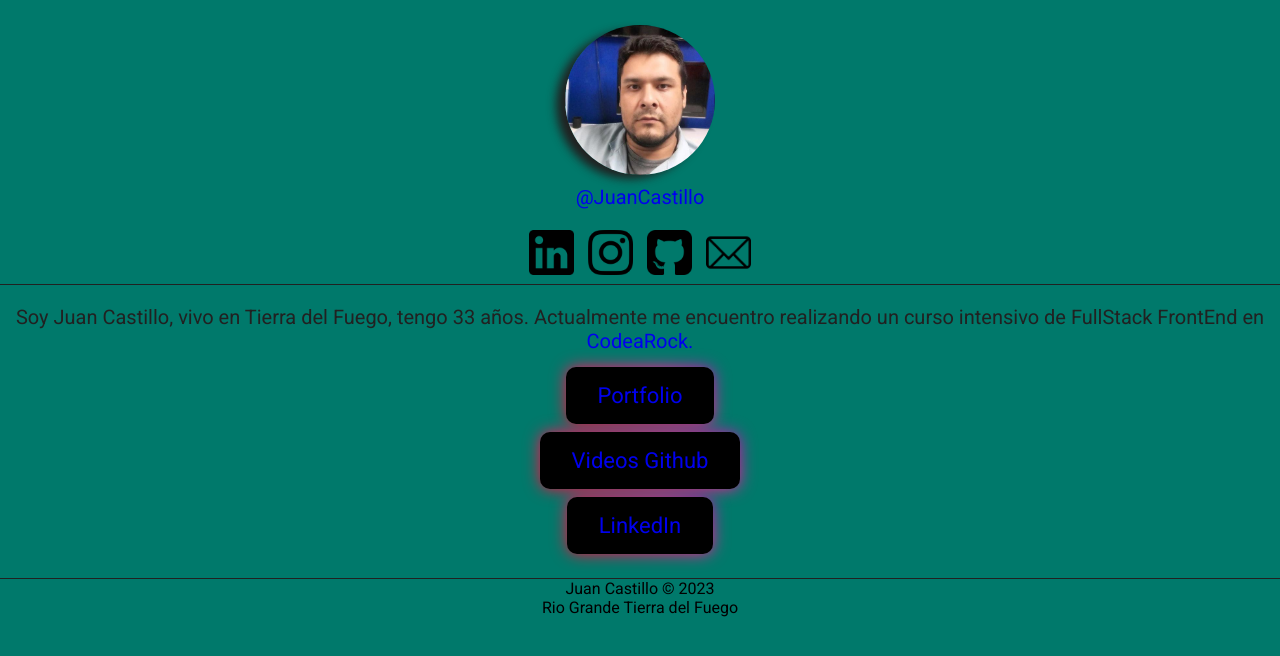
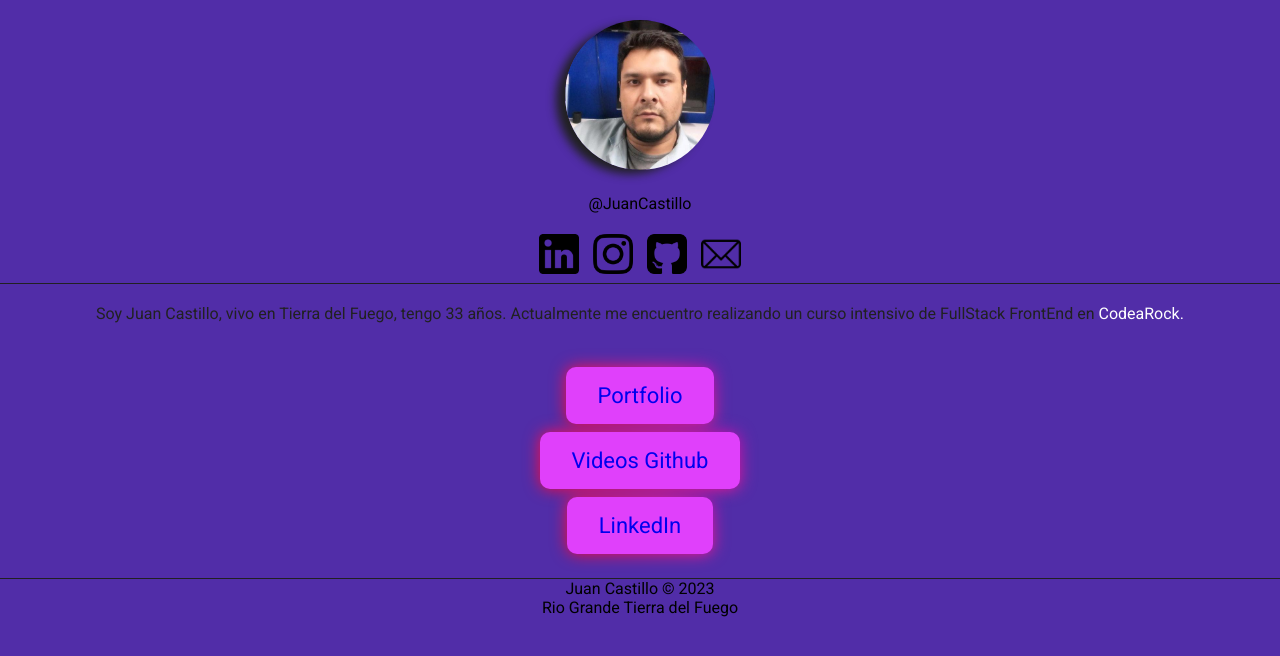
Before and after one commit to juanalejandrocastillo/juanalejandrocastillo.github.io, a plain HTML site: page index.html in a window 1280 px wide. Drawn offline with Linux system fonts and the light colour scheme.

Commit message:
se corrige css

```diff
--- a/css/styles.css
+++ b/css/styles.css
@@ -1,15 +1,9 @@
 body{
-    background: #00796B;
+    background: #512DA8;
     margin: 0;
     font-family: 'Roboto', sans-serif;
 }
 
-a{
-    text-decoration: none;
-}
-a:visited{
-    color:inherit;
-}
 
 header{
     margin-top: 20px;
@@ -18,15 +12,17 @@ header{
     text-align: center;
     color: #212121;
     text-decoration: none;
+}
 
 
+header a{
+    text-decoration: none;
+    color: #000;
 }
 
-header a{
-align-items: center;
-font-size: 20px;
-padding-top: 5px;
-text-decoration: none;
+header a:link, a:visite{
+    text-decoration: none;
+    color:#000
 }
 
 
@@ -35,6 +31,7 @@ header img{
     width: 150px;
     border-radius: 100%;
     box-shadow: -10px 5px 10px -1px #212121;
+    margin-bottom: 20px ;
 }
 
 nav{
@@ -54,58 +51,51 @@ nav ul li {
 }
 
 .iconos  {
-    width: 45px;
+    width: 40px;
+
 }
 
-.iconos::before{
-    content: "";
-    position: absolute;
-    top: 0;
-    left: 0;
-    z-index: -1;
-    width: 100%;
-    height: 100%;
-    background: linear-gradient(
-        45deg,
-        red, blue, deeppink, blue, red, deeppink, blue
-    ) ;
-    background-size:800% ;
-    border-radius: 10px;
-    filter:blur(8px);
-    animation: glowing 20s linear infinite;
+
+main section p a:link, a:visited{
+    text-decoration: none;
+    color: #fff;
+
 }
-
 .texto {
     text-align: center;
     color: #212121;
-    font-size: 20px;
+    font-size: 16px;
     font-weight: 500;
+    margin: 20px;
 }
+
+
 
 .botones{
     text-align: center;
+    margin-top: 50px;
 }
 
 .botones ul{
     list-style: none;
     padding: 0;
     margin: 0;
+
 }
 
 .botones li{
     margin: 20px;
     padding: 10px;
-    color: #BDBDBD;
 }
 .boton {
-    background: black;
+    background: #E040FB;
     cursor: pointer;
     border: none;
     padding: 16px 32px;
     font-size: 22px;
     position: relative;
     border-radius: 10px;
-
+    text-decoration: none;
 }
 
 .boton::before{
```
